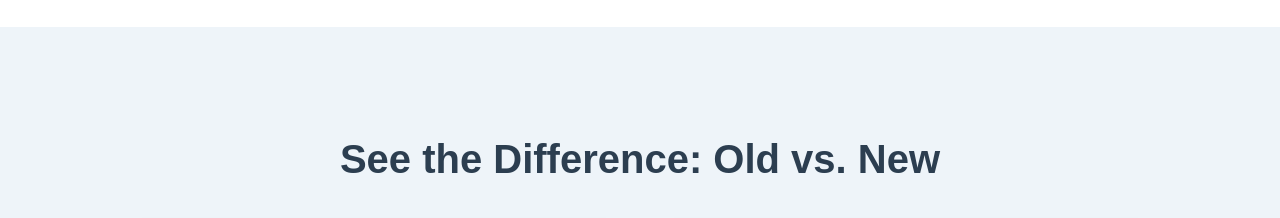
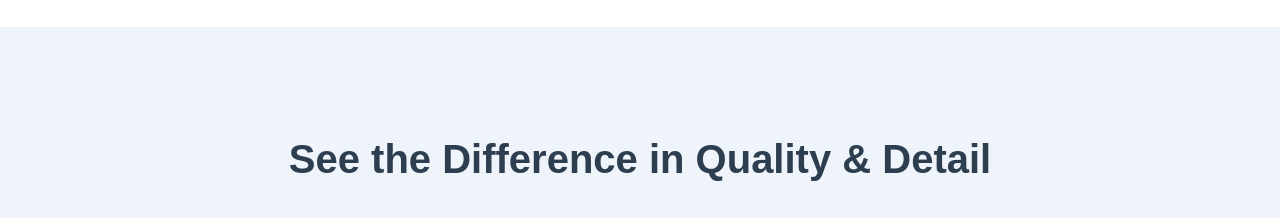
Before and after one commit to devbydesign/Jlhomedesigns, a website: page index.html in a window 1280 px wide. Shown: the part 980-1198 px from the top of the page. Drawn offline with Linux system fonts and the light colour scheme.

Commit message:
Update index.html

```diff
--- a/index.html
+++ b/index.html
@@ -51,7 +51,7 @@
 
     <section id="compare-designs">
         <div class="container">
-            <h3>See the Difference: Old vs. New</h3>
+            <h3>See the Difference in Quality & Detail</h3>
             <div class="design-comparison">
                 <div class="design-card">
                     <h4>Classic Charm</h4>
```
